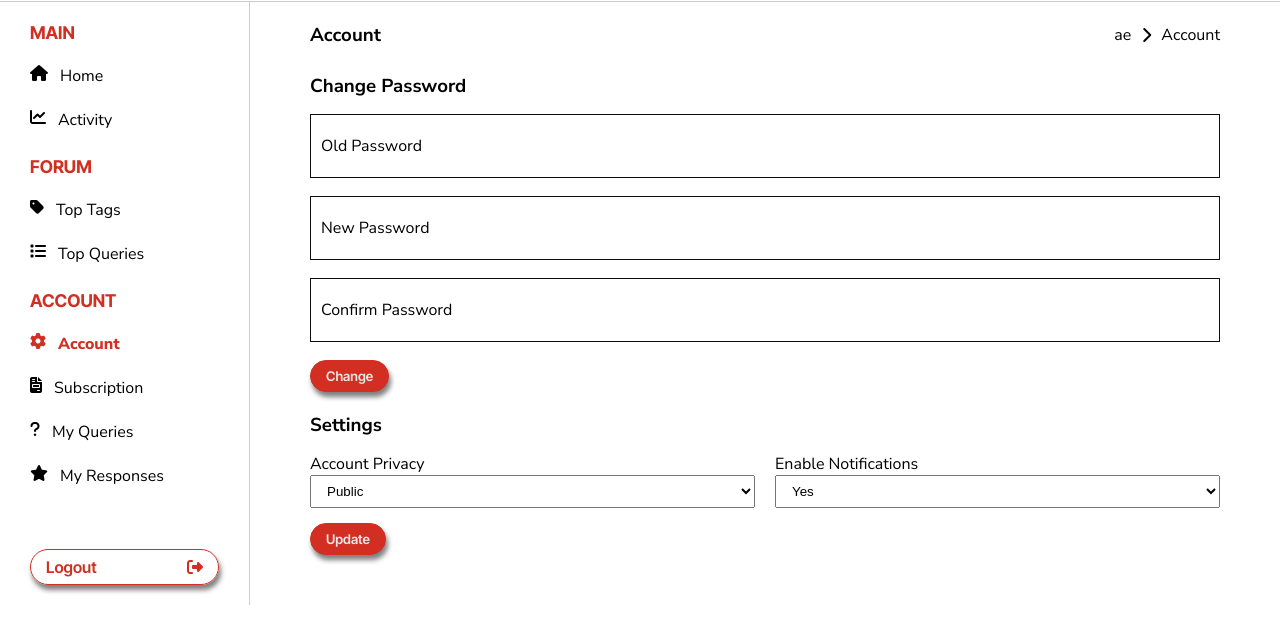
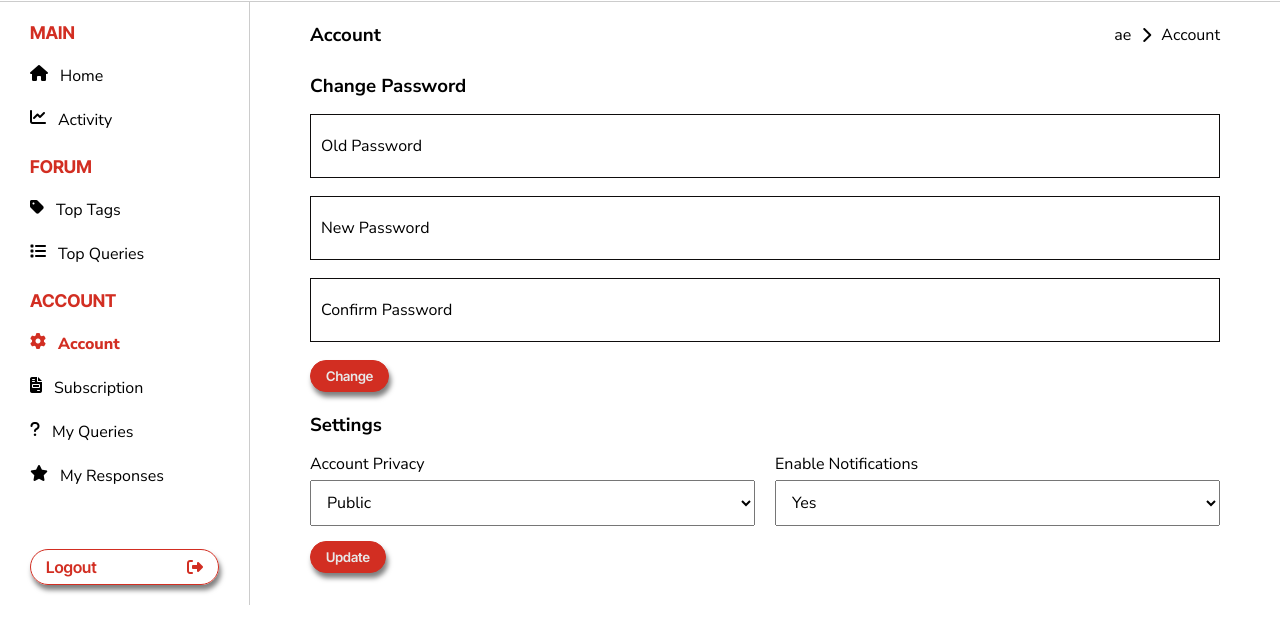
Before and after one commit to VinayWebGuy/forum-design, a plain HTML site: page logged/account.html in a window 1280 px wide. Shown: the part 58-702 px from the top of the page. Drawn offline with nearby package versions, Linux system fonts and the light colour scheme.

Commit message:
Fixed more bugs

```diff
--- a/assets/css/logged.scss
+++ b/assets/css/logged.scss
@@ -527,8 +527,11 @@ nav {
         width: 100%;
 
         select {
+          margin-top: 5px;
           width: 100%;
-          padding: 7px 12px;
+          padding: 10px 12px;
+          font-family: $font2;
+          font-size: 1rem;
         }
       }
     }
```
Also changed, not shown: logged/subscription.html (+1 -1 lines), assets/css/logged.css, logged/search-results.html (deleted), 1 other file.
